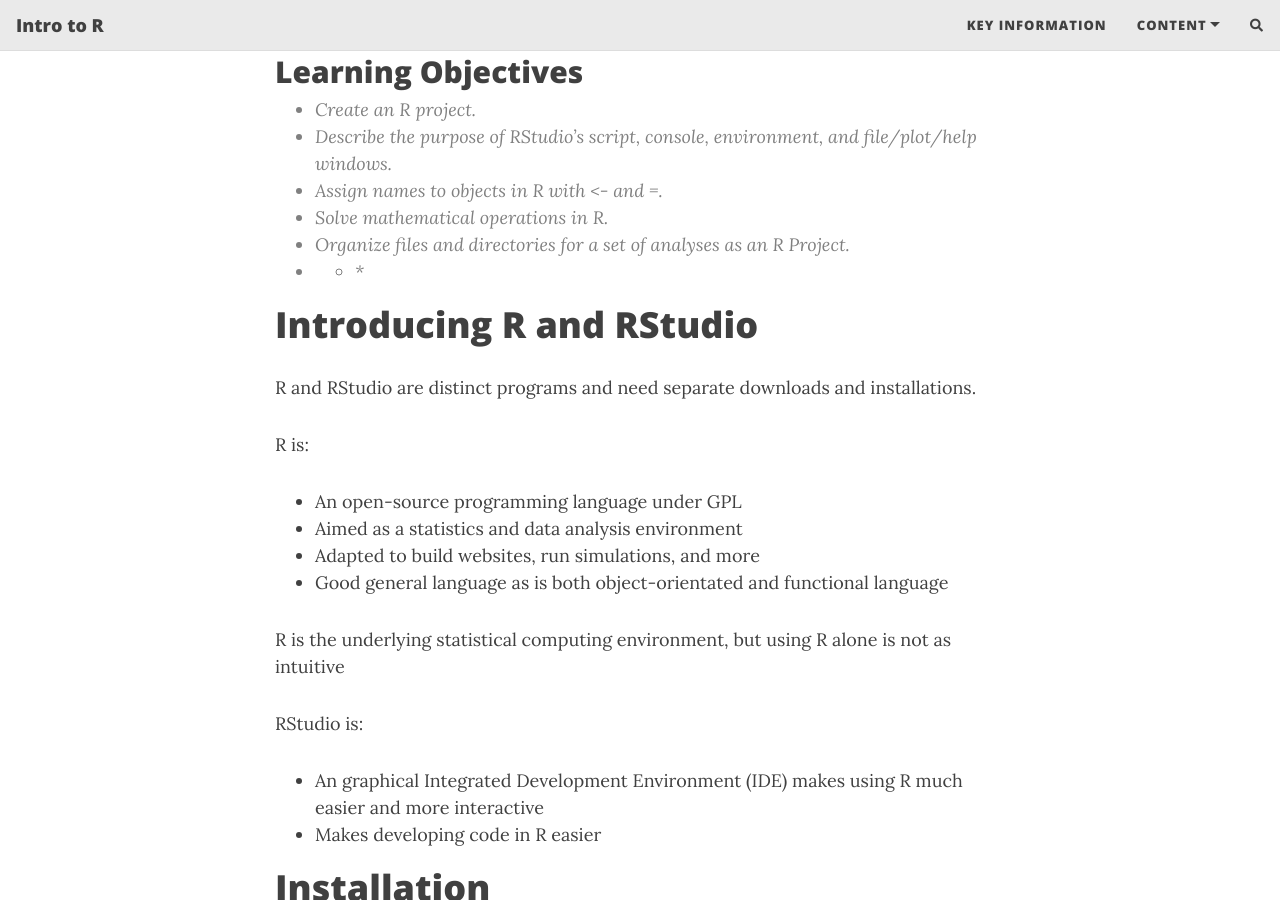
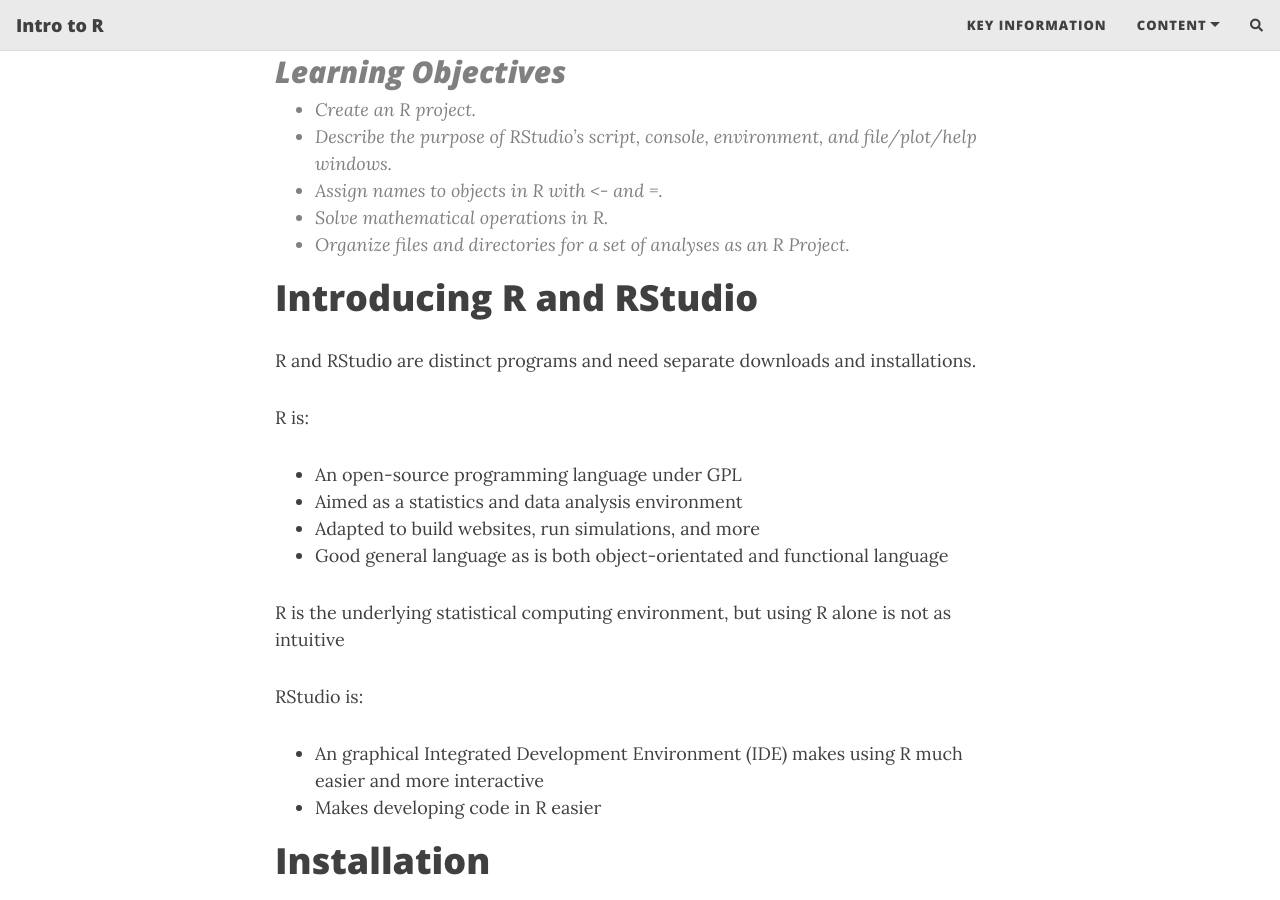
Before and after one commit to theheking/intro-to-r, a Jekyll site: the page built from content/1_setup_rstudio.md, in a window 1280 px wide and 900 px high, scrolled down 359 px. Built offline with Jekyll 4.4.1, drawn with Linux system fonts in a browser that asks for light colours; nearby versions of some CDN libraries; comment, search, counter and statistics services are not loaded; a file with an impossible date is left out.

```diff
--- a/content/1_setup_rstudio.md
+++ b/content/1_setup_rstudio.md
@@ -6,13 +6,16 @@ title: 1 - Setup of R and RStudio
 The Basics of R and RStudio
 ===================================
 
-## Learning Objectives
+
+> Learning Objectives
+> -------------------
+>
 > *  Create an R project.
 > *  Describe the purpose of RStudio’s script, console, environment, and file/plot/help windows.
 > *  Assign names to objects in R with <- and =.
 > * Solve mathematical operations in R.
 > * Organize files and directories for a set of analyses as an R Project.
-* * *
+>
 
 # Introducing R and RStudio
 R and RStudio are distinct programs and need separate downloads and installations.
```
